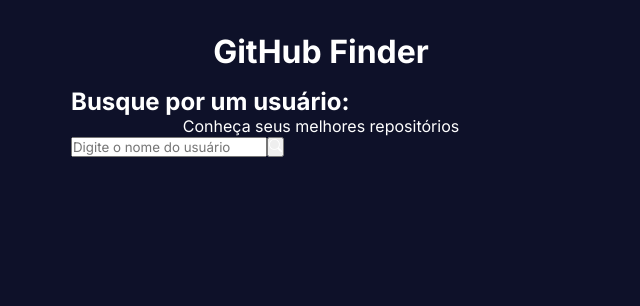
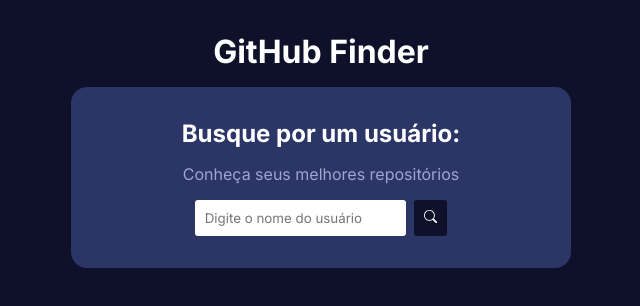
Before and after one commit to tiagoaraujo00/github-finder, a React (Vite) app: page / in a window 1280 px wide. Shown: the top 306 px of the page, without its empty margins (319-959 px from the left). Built offline with nearby package versions, Linux system fonts and the light colour scheme.

Commit message:
enter key search implemented

```diff
--- a/src/components/Search.module.css
+++ b/src/components/Search.module.css
@@ -0,0 +1,32 @@
+.search {
+  background-color: #2b3566;
+  padding: 2rem;
+  border-radius: 1rem;
+  display: flex;
+  flex-direction: column;
+  justify-content: center;
+  align-items: center;
+  gap: 1rem;
+  margin-bottom: 1.5rem;
+}
+
+.search p {
+  color: #9da5d1;
+}
+
+.search_container {
+  display: flex;
+  gap: 0.5rem;
+}
+
+.search_container input,
+.search_container button {
+  padding: 0.6rem;
+  border-radius: 3px;
+  border: none;
+  color: #2b3566;
+}
+
+.search_container button {
+  background-color: #0e1129;
+}
--- a/src/components/Search.tsx
+++ b/src/components/Search.tsx
@@ -2,23 +2,32 @@
   loadUser: (userName: string) => Promise<void>;
 };
 
-import { useState } from "react";
+import { useState, KeyboardEvent } from "react";
 
 import { BsSearch } from "react-icons/bs";
 
+import classes from './Search.module.css'
+
 function Search({ loadUser }: searchProps) {
   const [userName, setUserName] = useState("");
+
+  const handleKeyDown = (e: KeyboardEvent) => {
+    if(e.key === 'Enter') {
+      loadUser(userName)
+    }
+  }
   return (
-    <div>
+    <div className={classes.search}>
       <h2>Busque por um usuário:</h2>
       <p>Conheça seus melhores repositórios</p>
-      <div>
+      <div className={classes.search_container}>
         <input
           type="text"
           name=""
           id=""
           placeholder="Digite o nome do usuário"
           onChange={(e) => setUserName(e.target.value)}
+          onKeyDown={handleKeyDown}
         />
         <button onClick={() => loadUser(userName)}>
           <BsSearch />
```
